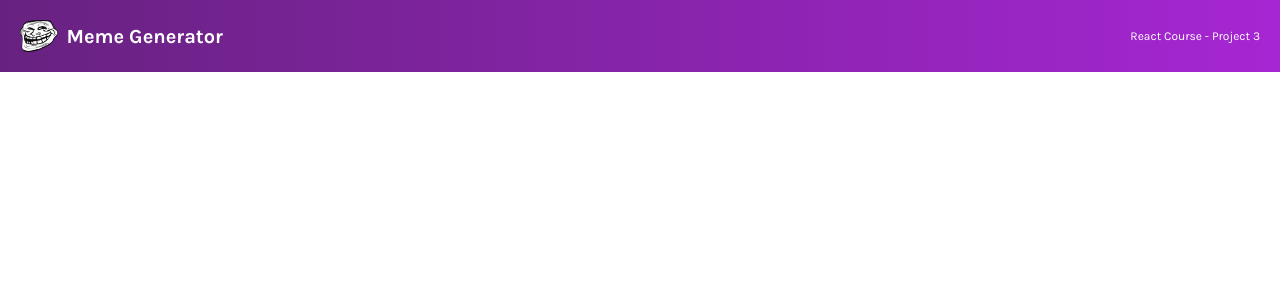
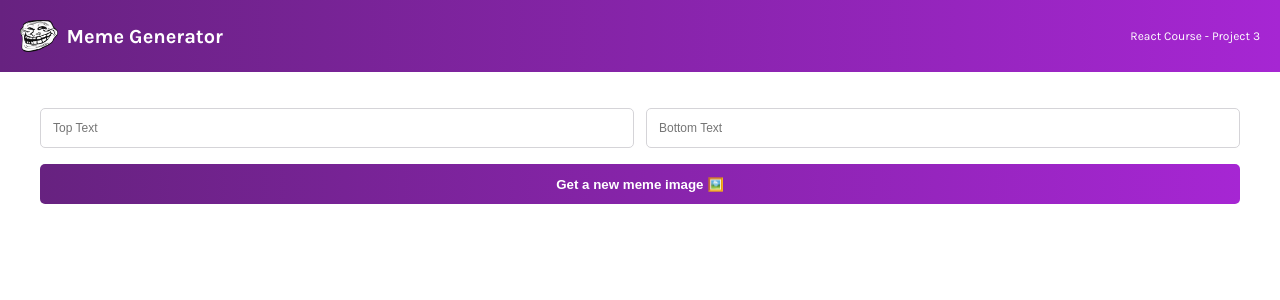
Before and after one commit to AhyaRidz/meme-generator-project, a React (Create React App) app: page / in a window 1280 px wide. Shown: the top 300 px of the page. Built offline with nearby package versions, Linux system fonts and the light colour scheme.

Commit message:
Finished Meme input form

```diff
--- a/src/App.js
+++ b/src/App.js
@@ -1,9 +1,17 @@
 // ** Import
 // * React
 import React from "react";
-// * Topnav.js
+// * Custom Components
 const Topnav = React.lazy(() => import("./component/Topnav"));
+const Meme = React.lazy(() => import("./component/Meme"));
 
 export default function App() {
-    return <Topnav />;
+    return (
+        <div>
+            <Topnav />
+            <main>
+                <Meme />
+            </main>
+        </div>
+    );
 }
--- /dev/null
+++ b/src/component/Meme.js
@@ -0,0 +1,14 @@
+// * Import React
+import React from "react";
+
+export default function Meme(){
+    return (
+        <form className="memeGenerator">
+            <div className="inputs">
+                <input type="text" placeholder="Top Text" />
+                <input type="text" placeholder="Bottom Text" />
+            </div>
+            <button><strong>Get a new meme image 🖼️</strong></button>
+        </form>
+    )
+}
--- a/src/index.css
+++ b/src/index.css
@@ -4,6 +4,10 @@
 body {
     margin: 0;
     font-family: "Karla", sans-serif;
+}
+
+main {
+    margin-top: 36px;
 }
 
 /* ---------------------------------------------------------------------------------------------- */
@@ -41,3 +45,44 @@ nav {
     font-size: 0.75em;
     margin: 0;
 }
+
+/* ---------------------------------------------------------------------------------------------- */
+
+/* START of Meme */
+
+.memeGenerator {
+    display: flex;
+    flex-direction: column;
+    justify-items: center;
+    align-items: center;
+    gap: 16px;
+
+    margin: 0px 40px;
+}
+
+.inputs {
+    display: flex;
+    align-items: center;
+    justify-items: center;
+    gap: 12px;
+    width: 100%;
+}
+
+input {
+    padding: 12px;
+    border: solid 1px #d5d4d8;
+    border-radius: 5px;
+    font-size: 0.75em;
+    width: 100%;
+}
+
+.memeGenerator button {
+    height: 40px;
+    width: 100%;
+    border-radius: 5px;
+    border: none;
+    background: rgb(103, 34, 128);
+    background: linear-gradient(90deg, rgba(103, 34, 128, 1) 0%, rgba(166, 38, 211, 1) 100%);
+    color: #fff;
+    cursor: pointer;
+}
```
